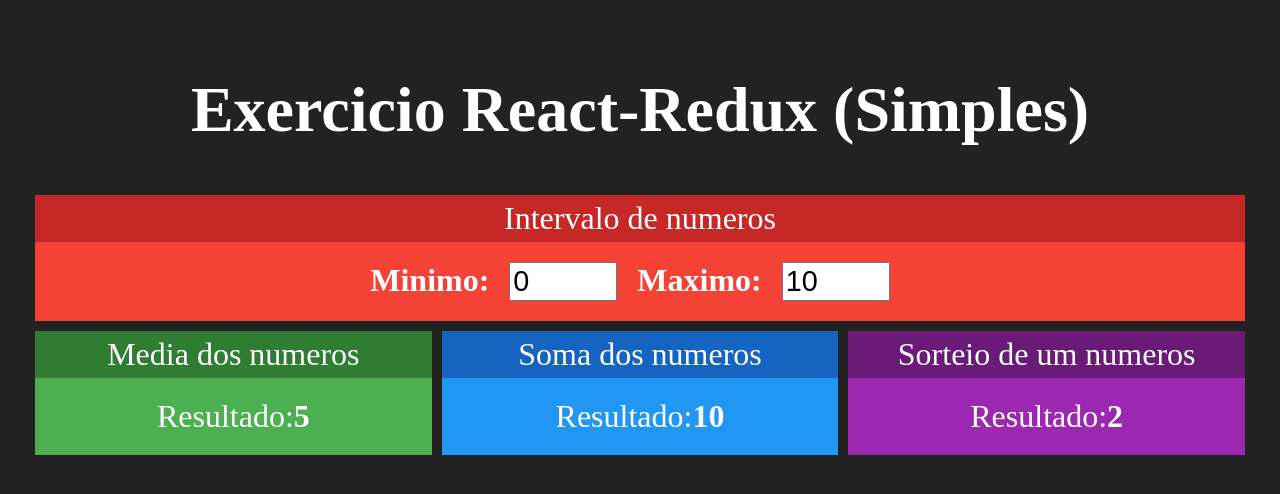
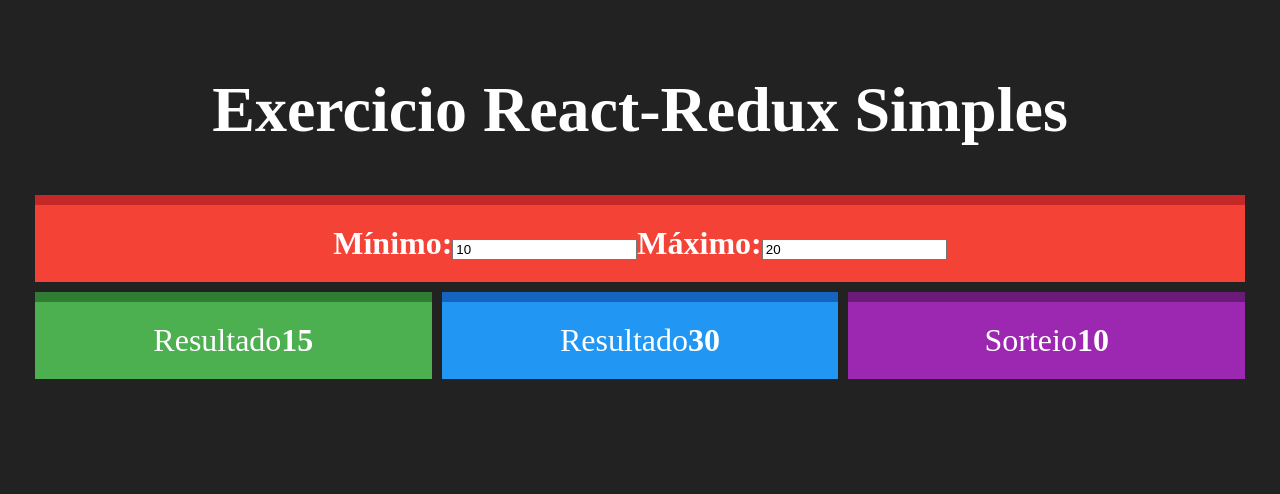
Before and after one commit to Pedro-imbriani-clear/simple-redux, a React (Create React App) app in the folder simple-redux/: page / in a window 1280 px wide. Shown: the top 494 px of the page. Built offline with nearby package versions, Linux system fonts and the light colour scheme.

Commit message:
implementation with direct/indirect communication

```diff
--- a/simple-redux/src/App.js
+++ b/simple-redux/src/App.js
@@ -1,26 +1,33 @@
 import logo from './logo.svg';
 import './App.css';
+
+import react, { useState } from 'react'
+import Intervalo from './componentes/Intervalo'
+import Soma from './componentes/Soma';
 import Media from './componentes/Media';
-import Intervalo from './componentes/Intervalo';
-import Soma from './componentes/Soma';
 import Sorteio from './componentes/Sorteio';
 
+function App() {
 
-function App() {
+
+  const [min, setMin] = useState(10)
+  const [max, setMax] = useState(20)
+
+
   return (
     <div className="App">
-      <h1>Exercicio React-Redux (Simples)</h1>
+      <h1>Exercicio React-Redux Simples</h1>
       <div className='linha'>
-        <Intervalo ></Intervalo>
-
+        <Intervalo min={min} max={max}
+         onMinChanged={setMin} onMaxChanged={setMax}></Intervalo>
       </div>
       <div className='linha'>
-      <Media></Media>
-        <Soma></Soma>
-        <Sorteio></Sorteio>
+        <Media min={min} max={max}></Media>
+        <Soma min={min} max={max}></Soma>
+        <Sorteio min={min} max={max}></Sorteio>
       </div>
     </div>
-  );
+  )
 }
 
 export default App;
--- a/simple-redux/src/componentes/Intervalo.jsx
+++ b/simple-redux/src/componentes/Intervalo.jsx
@@ -1,19 +1,20 @@
-import './Intervalo.css'
-import React from 'react'
 import Card from './Card'
 
-export default props=>{
-    return(
-        <Card Title='Intervalo de numeros' Red>
-            <div className="Intervalo">
-            <span>
-                <strong>Minimo:</strong>
-                <input type='number' value={0} readOnly/>
-            </span>
-            <span>
-                <strong>Maximo:</strong>
-                <input type='number' value={10}readOnly/>
-            </span>
+export default props => {
+
+    const { min, max } = props
+
+    return (
+        <Card title='Intervalo de Números' Red>
+            <div className='Intervalo'>
+                <span>
+                    <strong>Mínimo:</strong>
+                    <input type="number" value={min} onChange={e => props.onMinChanged(+e.target.value)} />
+                </span>
+                <span>
+                    <strong>Máximo:</strong>
+                    <input type="number" value={max} onChange={e => props.onMaxChanged(+e.target.value)} />
+                </span>
             </div>
         </Card>
     )
--- a/simple-redux/src/componentes/Media.jsx
+++ b/simple-redux/src/componentes/Media.jsx
@@ -1,15 +1,16 @@
-
-import React from 'react'
 import Card from './Card'
 
-export default props=>(
-    <Card Title='Media dos numeros' Green>
-        <div>
-            <span>
-                <span>Resultado:</span>
-                <strong>5</strong>
+export default props => {
 
-            </span>
-        </div>
-    </Card>
-)
+    const { min, max } = props
+    return (
+        <Card title='Media dos Números' Green>
+            <div>
+                <span>
+                    <span>Resultado</span>
+                    <strong>{(max + min) / 2}</strong>
+                </span>
+            </div>
+        </Card>
+    )
+}
--- a/simple-redux/src/componentes/Soma.jsx
+++ b/simple-redux/src/componentes/Soma.jsx
@@ -1,15 +1,18 @@
-
-import React from 'react'
 import Card from './Card'
 
-export default props=>(
-    <Card Title='Soma dos numeros' Blue>
-        <div>
-            <span>
-                <span>Resultado:</span>
-                <strong>10</strong>
+export default props =>{
 
-            </span>
-        </div>
-    </Card>
-)
+    const {min, max} = props
+
+
+    return(
+        <Card title='Soma dos Números' Blue>
+            <div>
+                <span>
+                    <span>Resultado</span>
+                    <strong>{max+min}</strong>
+                </span>
+            </div>
+        </Card>
+    )
+}
--- a/simple-redux/src/componentes/Sorteio.jsx
+++ b/simple-redux/src/componentes/Sorteio.jsx
@@ -1,15 +1,18 @@
-
-import React from 'react'
 import Card from './Card'
 
-export default props=>(
-    <Card Title='Sorteio de um  numeros' Purple>
-        <div>
-            <span>
-                <span>Resultado:</span>
-                <strong>2</strong>
+export default props =>{
 
-            </span>
-        </div>
-    </Card>
-)
+    const {min, max} = props
+    const aleatorio = parseInt(Math.random() * (max-min) + min)
+
+    return(
+        <Card title='Sortei de um Números' Purple>
+            <div>
+                <span>
+                    <span>Sorteio</span>
+                    <strong>{aleatorio}</strong>
+                </span>
+            </div>
+        </Card>
+    )
+}
```
